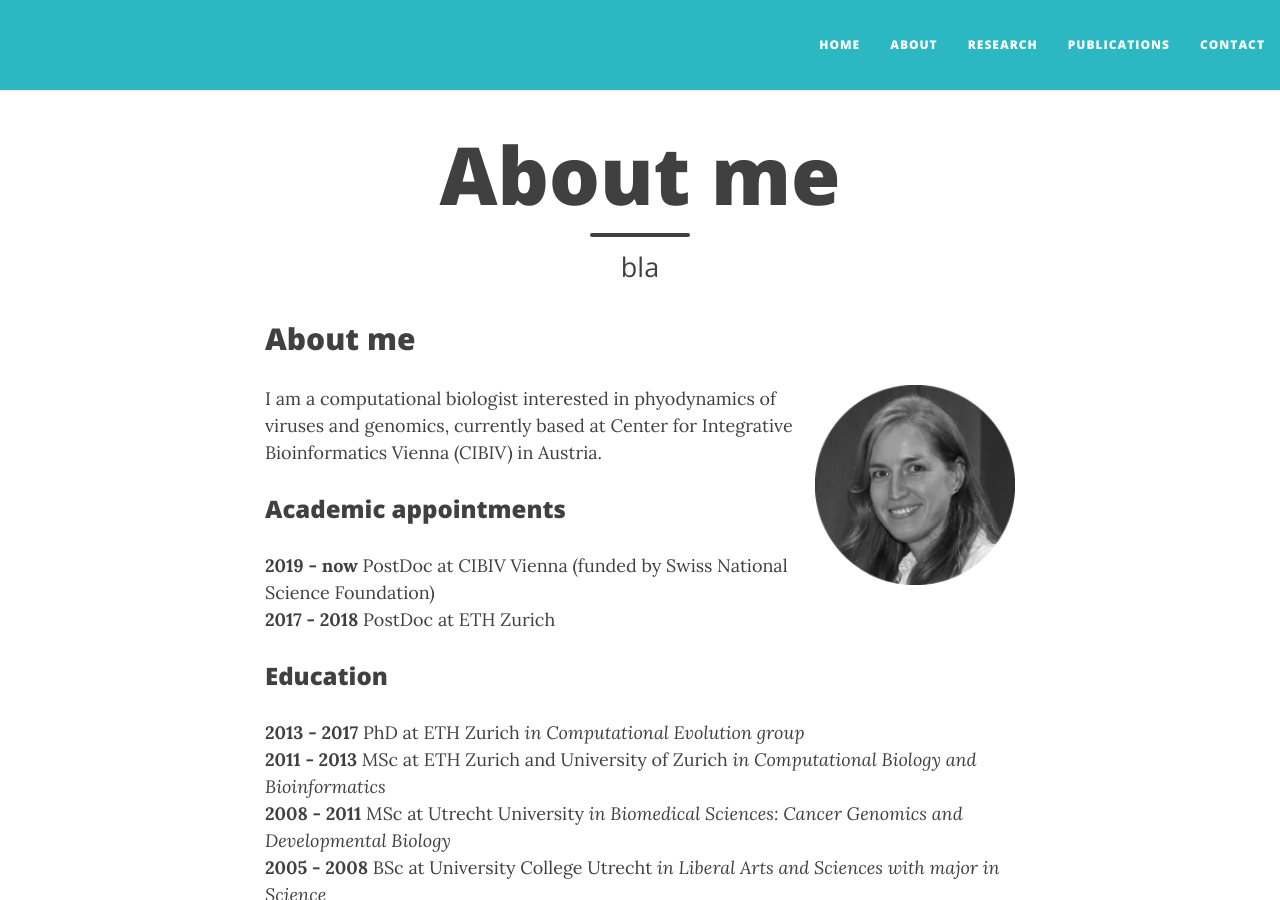
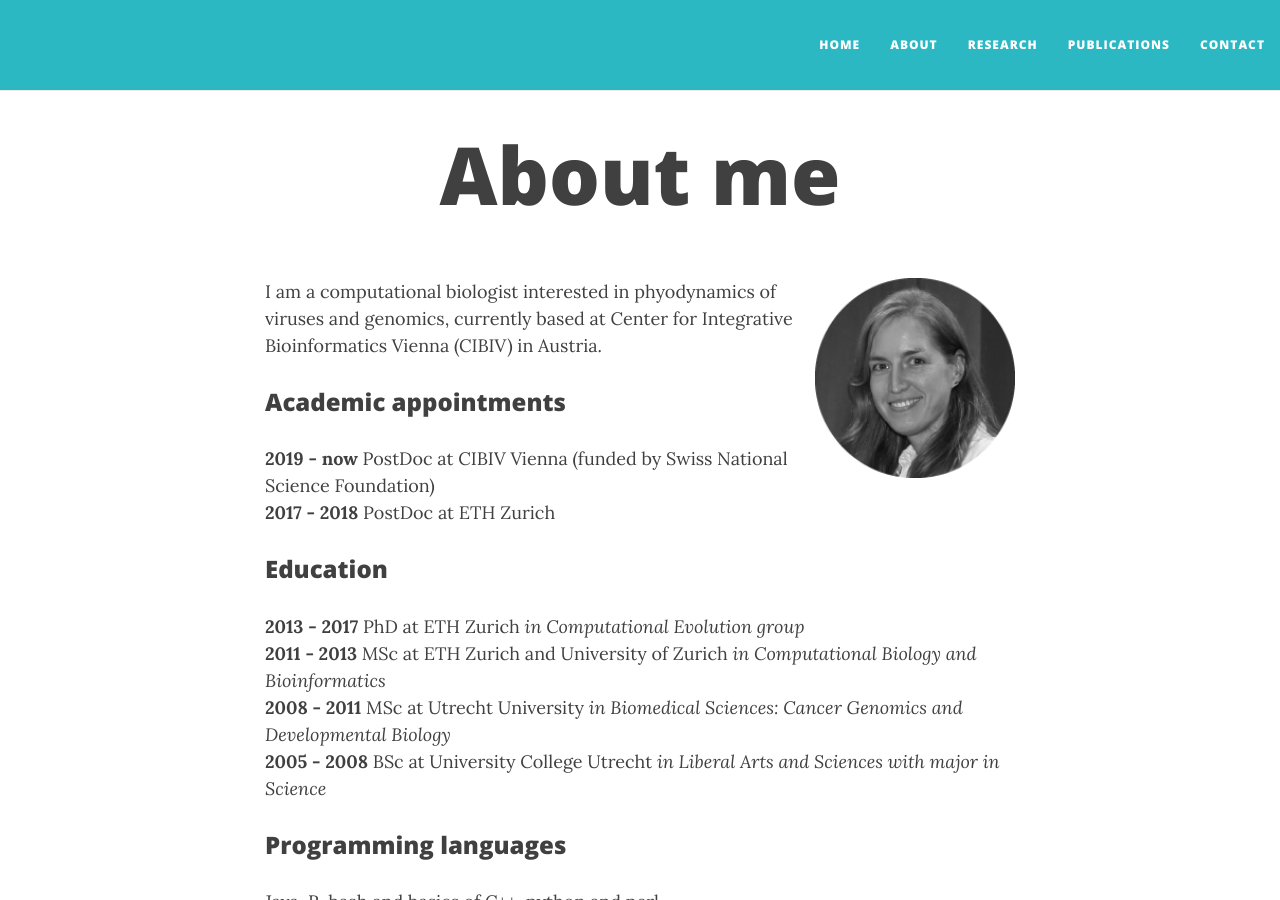
Before and after one commit to boskovav/boskovav.github.io, a Jekyll site: the page built from about.md, in a window 1280 px wide and 900 px high. Built offline with Jekyll 4.4.1, drawn with Linux system fonts in a browser that asks for light colours; nearby versions of some CDN libraries; our own code applies the rules of GitHub Pages for plain Markdown files.

Commit message:
still fixing headers

```diff
--- a/_includes/header.html
+++ b/_includes/header.html
@@ -25,13 +25,13 @@
     <div class="row">
       <div class="col-lg-8 col-lg-offset-2 col-md-10 col-md-offset-1">
         <div class="{{ include.type }}-heading">
-          <h1>{% if page.title %}{{ page.title }}{% else %}<br/>{% endif %}</h1>
+          <h2>{% if page.title %}{{ page.title }}{% else %}<br/>{% endif %}</h2>
 		  {% if page.subtitle %}
 		    {% if include.type == "page" %}
             <hr class="small">
             <span class="{{ include.type }}-subheading">{{ page.subtitle }}</span>
 			{% else %}
-			<h2 class="{{ include.type }}-subheading">{{ page.subtitle }}</h2>
+			<h3 class="{{ include.type }}-subheading">{{ page.subtitle }}</h3>
 			{% endif %}
 		  {% endif %}
 
--- a/about.md
+++ b/about.md
@@ -1,10 +1,7 @@
 ---
 layout: page
-title:
-subtitle: bla
+title: About me
 ---
-
-## About me
 
 <img src="/img/VB_bw.png" alt="Drawing" style="width: 200px;" hspace="-50px" align="right"/> I am a computational biologist interested in phyodynamics of viruses and genomics, currently based at Center for Integrative Bioinformatics Vienna (CIBIV) in Austria.
 
```
